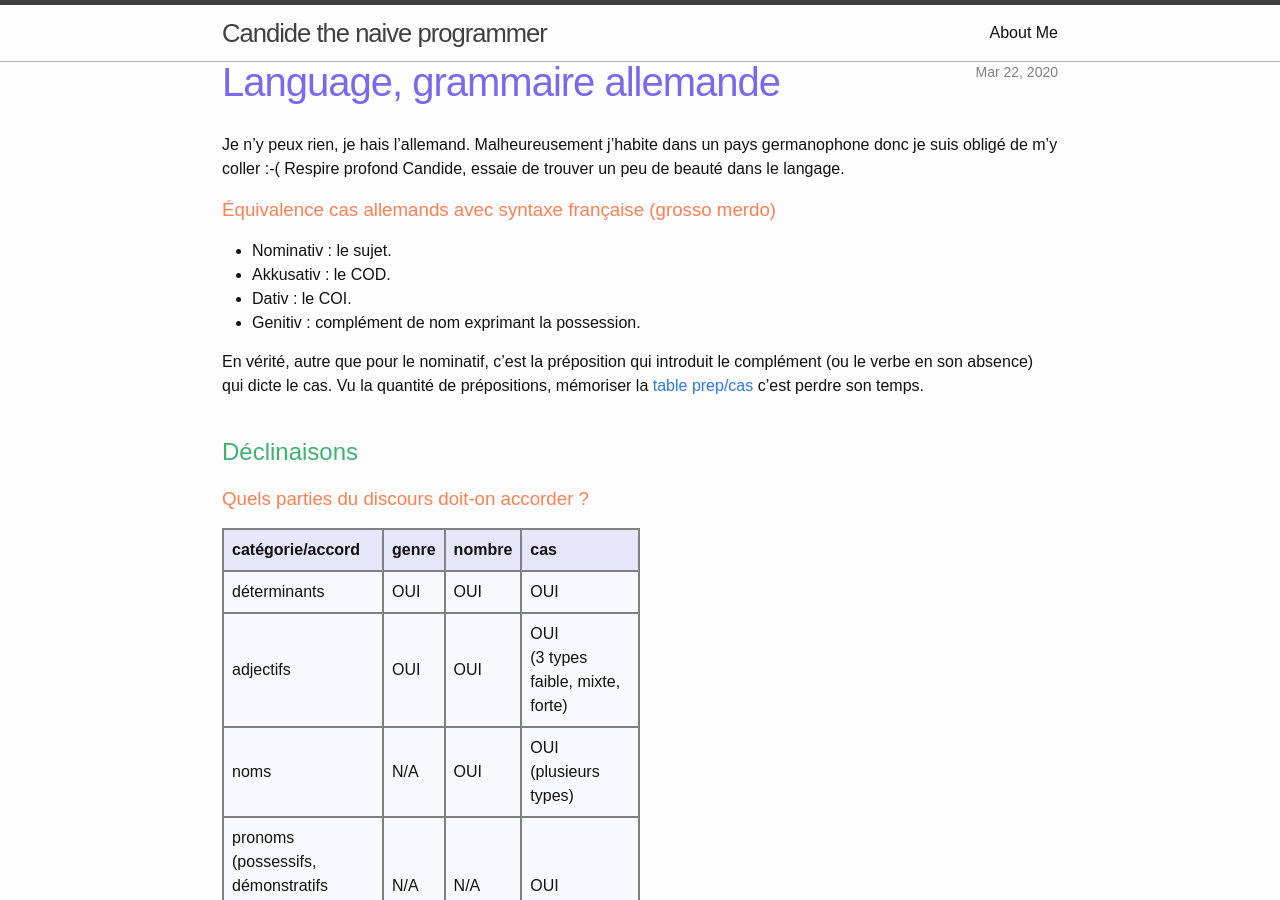
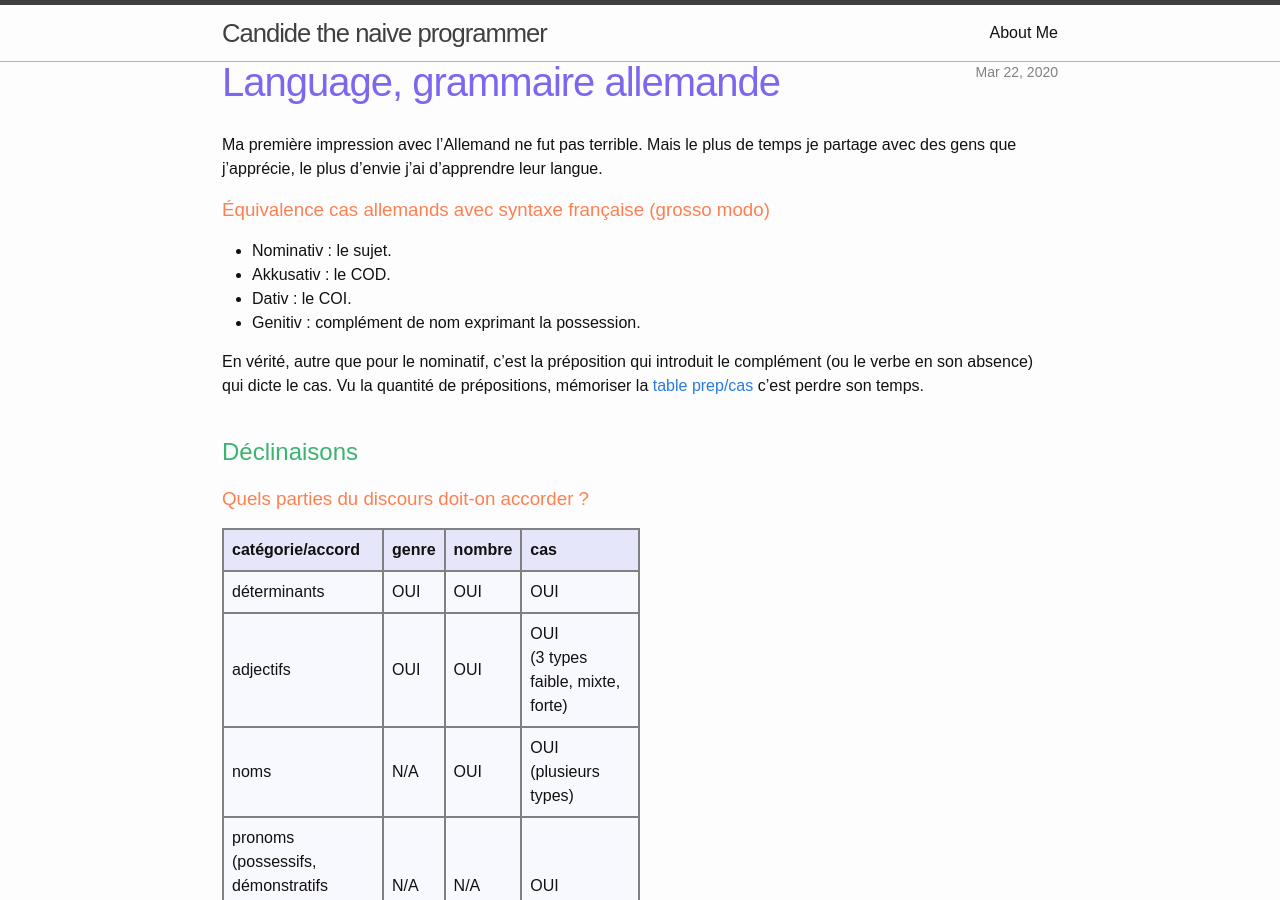
Before and after one commit to candide-guevara/candide-guevara.github.io, a Jekyll site: the page built from _posts/lang_human/0000-00-00-german-grammar-primer.md, in a window 1280 px wide and 900 px high. Built offline with Jekyll 4.4.1, drawn with Linux system fonts in a browser that asks for light colours.

Commit message:
maybe too late but my idea of german is changing

```diff
--- a/_posts/lang_human/0000-00-00-german-grammar-primer.md
+++ b/_posts/lang_human/0000-00-00-german-grammar-primer.md
@@ -4,11 +4,10 @@ date: 2020-03-22
 categories: [ misc ]
 ---
 
-Je n'y peux rien, je hais l'allemand.
-Malheureusement j'habite dans un pays germanophone donc je suis obligé de m'y coller :-(
-Respire profond Candide, essaie de trouver un peu de beauté dans le langage.
+Ma première impression avec l'Allemand ne fut pas terrible.
+Mais le plus de temps je partage avec des gens que j'apprécie, le plus d'envie j'ai d'apprendre leur langue.
 
-### Équivalence cas allemands avec syntaxe française (grosso merdo)
+### Équivalence cas allemands avec syntaxe française (grosso modo)
 
 * Nominativ : le sujet.
 * Akkusativ : le COD.
```
